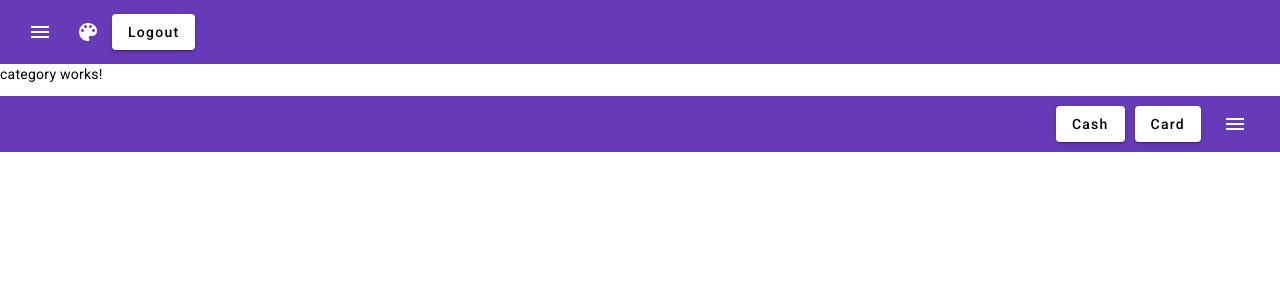
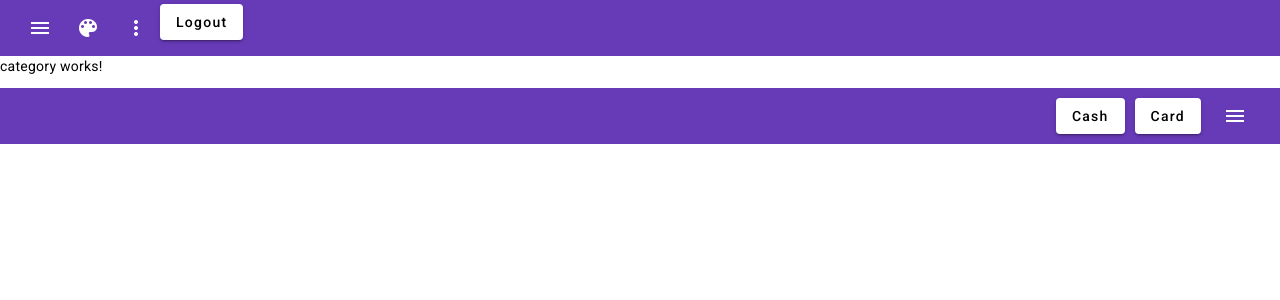
Before and after one commit to yohagos/titan-ng, an Angular app: page /app/category in a window 1280 px wide. Shown: the top 300 px of the page. Built offline with nearby package versions, Linux system fonts and the light colour scheme.

Commit message:
fix: design issues

```diff
--- a/src/app/features/shared/header/header.component.html
+++ b/src/app/features/shared/header/header.component.html
@@ -9,7 +9,20 @@
     <mat-icon>color_lens</mat-icon>
   </button>
 
-  <button mat-raised-button class="logoutButton" (click)="logout()">Logout</button>
+  <div>
+    <button mat-icon-button [matMenuTriggerFor]="menu">
+      <mat-icon>more_vert</mat-icon>
+    </button>
+    <mat-menu #menu="matMenu">
+      <button mat-menu-item>
+        <mat-icon>category</mat-icon>
+        <span>Categories</span>
+      </button>
+    </mat-menu>
+    <button mat-raised-button class="logoutButton" (click)="logout()">Logout</button>
+  </div>
+
+
 </mat-toolbar>
 <router-outlet></router-outlet>
 <app-cashier></app-cashier>
--- a/src/app/features/shared/header/header.component.scss
+++ b/src/app/features/shared/header/header.component.scss
@@ -1,3 +1,7 @@
+mat-toolbar {
+  height: 7%;
+}
+
 .logoutButton {
   float: right;
 }
--- a/src/app/features/shared/navigation/navigation.component.scss
+++ b/src/app/features/shared/navigation/navigation.component.scss
@@ -40,8 +40,8 @@ body {
   }
 
   .navList {
-    width: 38%;
-    height: 84.3%;
+    width: 35%;
+    height: 85.5%;
     margin: 2px;
     overflow-y: auto;
   }
```
